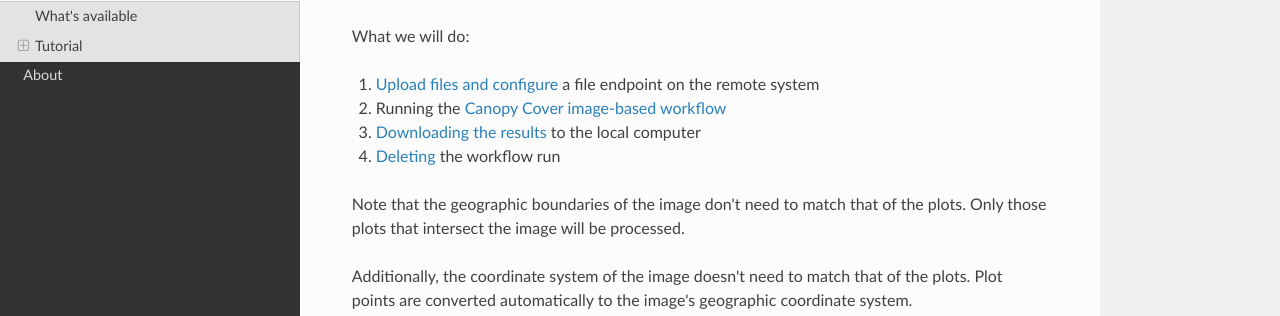
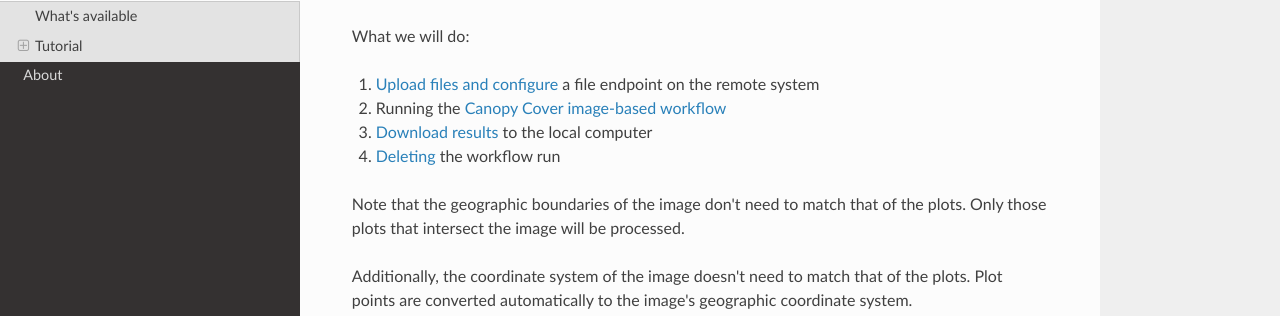
Before and after one commit to AgPipeline/Atlana, an MkDocs documentation site: the page built from docs/index.md, in a window 1280 px wide and 900 px high, scrolled down 616 px. Shown: the part 135-451 px from the top of the window. Built offline with MkDocs 1.6.1, drawn with Linux system fonts in a browser that asks for light colours; nearby versions of some CDN libraries.

Commit message:
Update docs/index.md
Co-authored-by: David LeBauer <dlebauer@arizona.edu>

```diff
--- a/docs/index.md
+++ b/docs/index.md
@@ -28,7 +28,7 @@ What we will do:
 
 1. [Upload files and configure](#uploading-and-configuring-files) a file endpoint on the remote system
 2. Running the [Canopy Cover image-based workflow](#running-a-workflow)
-3. [Downloading the results](#downloading-the-results) to the local computer
+3. [Download results](#downloading-the-results) to the local computer
 4. [Deleting](#delete-workflow-run) the workflow run
 
 Note that the geographic boundaries of the image don't need to match that of the plots.
```
